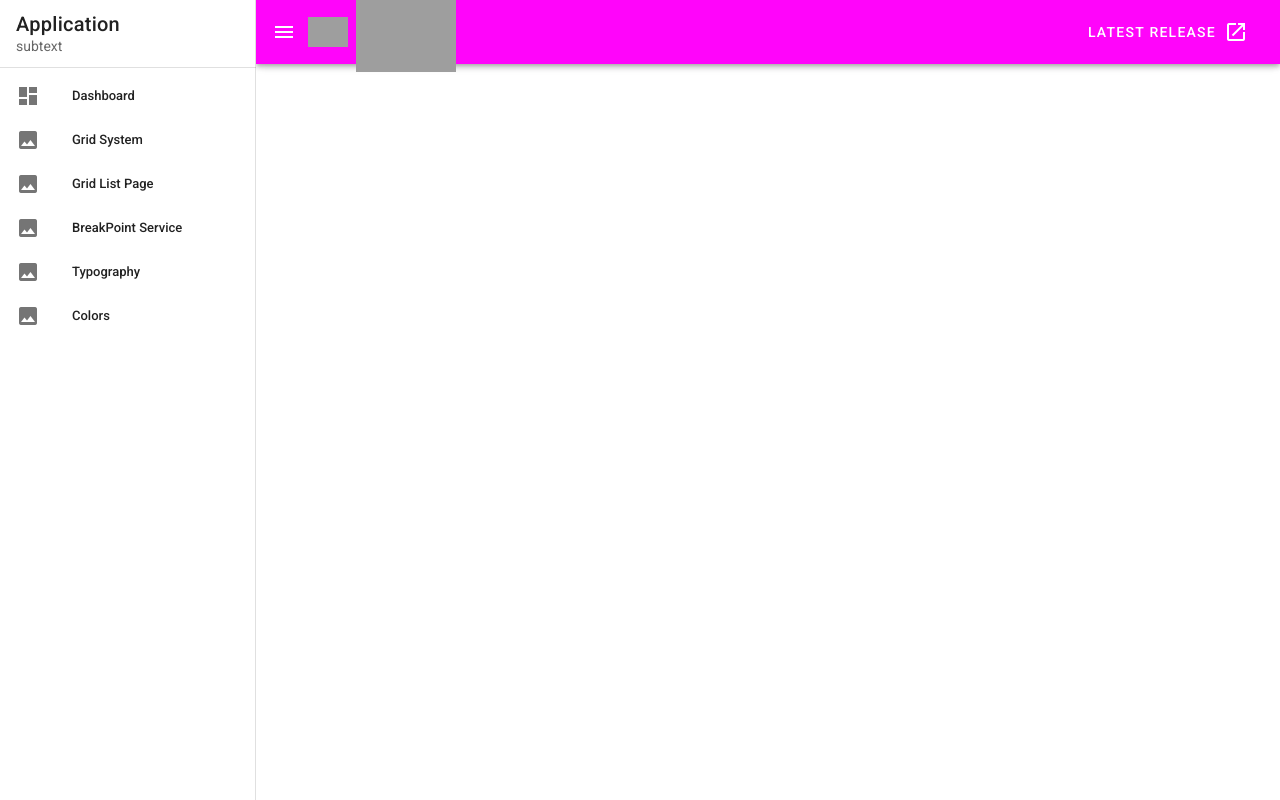
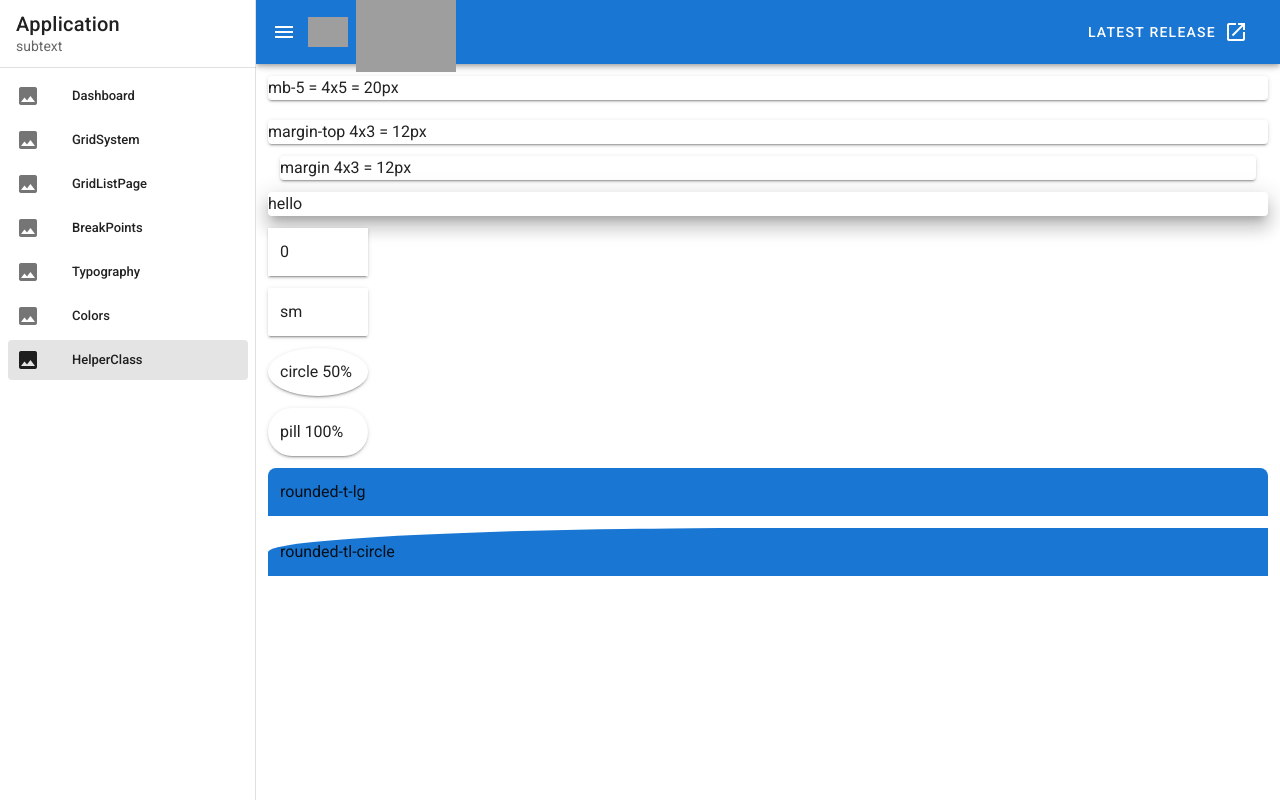
Before and after one commit to sout1217/vuetify, a Vue app: page /helper-class in a window 1280 px wide. Built offline with nearby package versions, Linux system fonts and the light colour scheme; grey boxes are pictures that could not be loaded.

Commit message:
HelperClass margin = ma-? padding = pa-? display = d box-shadow = elevation-? border-radius = rounded

```diff
--- a/src/App.vue
+++ b/src/App.vue
@@ -68,28 +68,21 @@
 </template>
 
 <script>
+import routes from '@/router/routes'
 export default {
   name: 'App',
 
   data() {
     return {
-      items: [
-        { title: 'Dashboard', icon: 'mdi-view-dashboard', to: '/' },
-        { title: 'Grid System', icon: 'mdi-image', to: '/grid-system' },
-        { title: 'Grid List Page', icon: 'mdi-image', to: '/grid-list-page' },
-        { title: 'BreakPoint Service', icon: 'mdi-image', to: '/break-points' },
-        { title: 'Typography', icon: 'mdi-image', to: '/typography' },
-        { title: 'Colors', icon: 'mdi-image', to: '/colors' },
-      ],
+      items: routes.map(route => ({
+        title: route.name,
+        icon: 'mdi-image',
+        to: route.path,
+      })),
       right: null,
       drawer: true,
       group: null,
     }
   },
-  watch: {
-    group() {
-      this.drawer = false
-    },
-  },
 }
 </script>
--- a/src/plugins/vuetify.js
+++ b/src/plugins/vuetify.js
@@ -1,21 +1,11 @@
 import Vue from 'vue'
 import Vuetify from 'vuetify/lib/framework'
-import colors from 'vuetify/lib/util/colors'
 
 Vue.use(Vuetify)
 
 // https://vuetifyjs.com/en/features/presets/ 참고
 // 기본값을 정하면 vuetify 가 알아서 색을 밝게랑 어둡게 지정해준다
-const option = {
-  theme: {
-    themes: {
-      light: {
-        primary: '#ff05fa',
-        secondary: colors.indigo, // vuetify 에서 지정한 색을 가져와 사용도 가능하다
-      },
-    },
-  },
-}
+const option = {}
 console.log(option)
 
 export default new Vuetify(option)
--- a/src/router/index.js
+++ b/src/router/index.js
@@ -1,46 +1,7 @@
 import Vue from 'vue'
 import VueRouter from 'vue-router'
-import Dashboard from '../views/Dashboard.vue'
-import GridSystem from '@/views/GridSystem'
-import GridListPage from '@/views/GridListPage'
-import Breakpoints from '@/views/Breakpoints'
-import Typography from '@/views/Typography'
-import Colors from '@/views/Colors'
-
+import routes from './routes'
 Vue.use(VueRouter)
-
-const routes = [
-  {
-    path: '/',
-    name: 'Dashboard',
-    component: Dashboard,
-  },
-  {
-    path: '/grid-system',
-    name: 'GridSystem',
-    component: GridSystem,
-  },
-  {
-    path: '/grid-list-page',
-    name: 'GridListPage',
-    component: GridListPage,
-  },
-  {
-    path: '/break-points',
-    name: 'BreakPoints',
-    component: Breakpoints,
-  },
-  {
-    path: '/typography',
-    name: 'Typography',
-    component: Typography,
-  },
-  {
-    path: '/colors',
-    name: 'Colors',
-    component: Colors,
-  },
-]
 
 const router = new VueRouter({
   mode: 'history',
--- /dev/null
+++ b/src/router/routes.js
@@ -0,0 +1,47 @@
+import Dashboard from '@/views/Dashboard'
+import GridSystem from '@/views/GridSystem'
+import GridListPage from '@/views/GridListPage'
+import Breakpoints from '@/views/Breakpoints'
+import Typography from '@/views/Typography'
+import Colors from '@/views/Colors'
+import HelperClass from '@/views/HelperClass'
+
+const routes = [
+  {
+    path: '/',
+    name: 'Dashboard',
+    component: Dashboard,
+  },
+  {
+    path: '/grid-system',
+    name: 'GridSystem',
+    component: GridSystem,
+  },
+  {
+    path: '/grid-list-page',
+    name: 'GridListPage',
+    component: GridListPage,
+  },
+  {
+    path: '/break-points',
+    name: 'BreakPoints',
+    component: Breakpoints,
+  },
+  {
+    path: '/typography',
+    name: 'Typography',
+    component: Typography,
+  },
+  {
+    path: '/colors',
+    name: 'Colors',
+    component: Colors,
+  },
+  {
+    path: '/helper-class',
+    name: 'HelperClass',
+    component: HelperClass,
+  },
+]
+
+export default routes
--- /dev/null
+++ b/src/views/HelperClass.vue
@@ -0,0 +1,30 @@
+<template>
+  <v-container>
+    <!-- display: ?? 를 d를 통해 설정할 수 있다 -->
+    <v-card class="mb-5"> mb-5 = 4x5 = 20px </v-card>
+    <v-card class="d-none"> display : none </v-card>
+    <v-card class="mt-3">margin-top 4x3 = 12px </v-card>
+    <v-card class="ma-3">margin 4x3 = 12px </v-card>
+
+    <!-- box shadow = elevation-12-->
+    <v-card class="elevation-12"> hello </v-card>
+
+    <!-- rounded -->
+    <v-card rounded="0" class="pa-3 mt-3" width="100px">0</v-card>
+    <v-card rounded="sm" class="pa-3 mt-3" width="100px">sm</v-card>
+    <v-card rounded="circle" class="pa-3 mt-3" width="100px">circle 50%</v-card>
+    <v-card rounded="pill" class="pa-3 mt-3" width="100px">pill 100%</v-card>
+
+    <!-- t,r,b,l -->
+    <div class="pa-3 mt-3 rounded-t-lg primary">rounded-t-lg</div>
+    <div class="pa-3 mt-3 rounded-tl-circle primary">rounded-tl-circle</div>
+  </v-container>
+</template>
+
+<script>
+export default {
+  name: 'HelperClass',
+}
+</script>
+
+<style scoped></style>
```
